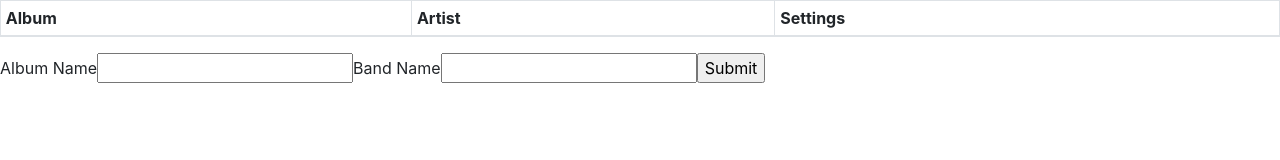
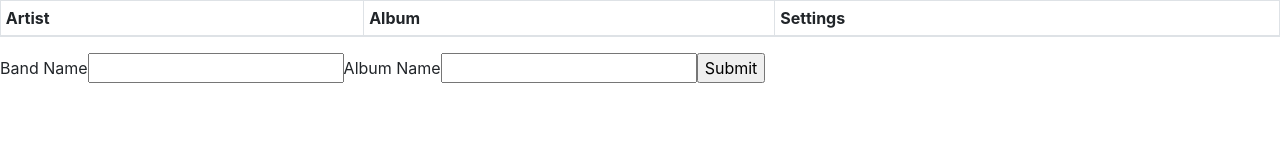
Before and after one commit to blabtonic/dis-query, a React (Create React App) app: page / in a window 1280 px wide. Shown: the top 160 px of the page. Built offline with nearby package versions, Linux system fonts and the light colour scheme.

Commit message:
Changed front end order of artist and album

```diff
--- a/src/DataBoard.js
+++ b/src/DataBoard.js
@@ -5,8 +5,8 @@ const TableBody = props => {
     const rows = props.bandData.map((row, index) =>{
         return (
             <tr key={index}>
+                <td>{row.name}</td>
                 <td>{row.album}</td>
-                <td>{row.name}</td>
                 <td>
                     <Button variant="danger" size="sm" onClick={() => props.removeRecord(index)}>DELETE</Button>
                 </td>
@@ -25,8 +25,8 @@ class DataBoard extends Component {
             <Table striped bordered hover size="sm">
                 <thead>
                     <tr>
+                        <th>Artist</th>
                         <th>Album</th>
-                        <th>Artist</th>
                         <th>Settings</th>
                     </tr>
                 </thead>
--- a/src/FormInput.js
+++ b/src/FormInput.js
@@ -30,13 +30,13 @@ class FormInput extends Component {
 
         return(
             <form>
-                <label>Album Name</label>
+                <label>Band Name</label>
                 <input
                     type="text"
                     name="name"
                     value={name}
                     onChange={this.handleChange} />
-                <label>Band Name</label>
+                <label>Album Name</label>
                 <input
                     type="text"
                     name="album"
```
